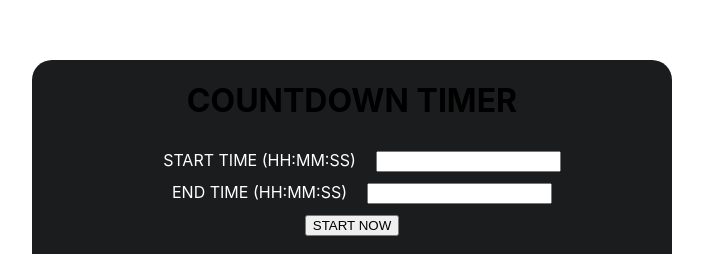
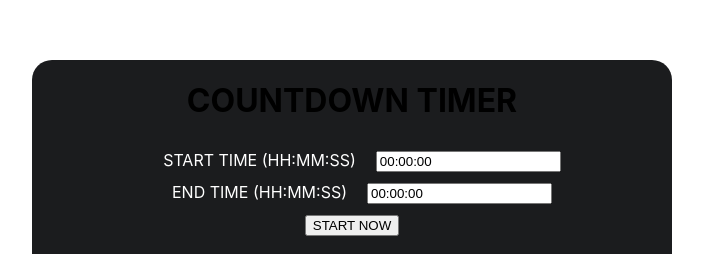
Before and after one commit to saifur111/Timer-App, a React (Create React App) app: page / in a window 1280 px wide. Shown: the part 140-394 px from the top of the page, without its empty margins (288-991 px from the left). Built offline with nearby package versions, Linux system fonts and the light colour scheme.

Commit message:
Components & containers updates 3rd time

```diff
--- a/src/components/InputForm.js
+++ b/src/components/InputForm.js
@@ -5,21 +5,22 @@ class InputForm extends Component {
   constructor(props) {
     super(props);
     this.state = {
-      start: "",
-      end: ""
+      start: "00:00:00",
+      end: "00:00:00"
     };
   }
   //Input Change Handler Function
   handleInputChange = event => {
     this.setState({ [event.target.name]: event.target.value });
   };
-  // Input Field Validate Here
+  // Input Field Validate Here By RegExp for 24 Hours Minute Second
   validateInput = input => {
     const regex = new RegExp(
       "^([0-1][0-9]|[2][0-3]):([0-5][0-9]):([0-5][0-9])$"
     );
     return regex.test(input);
   };
+
   //   Handle START NOW Button by startCountdown Function
   startCountdown = () => {
     let { setTime, setMsg, timer, setTimer } = this.props;
@@ -54,7 +55,7 @@ class InputForm extends Component {
         setTimer(newTimer);
       }
     } else {
-      setMsg("Please check your time format");
+      setMsg("Invalid Time Format");
     }
   };
   render() {
@@ -62,11 +63,11 @@ class InputForm extends Component {
       <div className="Form">
         <div style={{ margin: "10px" }}>
           <label className="Label">START TIME (HH:MM:SS)</label>
-          <input type="text" onChange={this.handleInputChange} name="start" />
+          <input type="text" value={this.state.start} onChange={this.handleInputChange} name="start" />
         </div>
         <div style={{ margin: "10px" }}>
           <label className="Label">END TIME (HH:MM:SS)</label>
-          <input type="text" onChange={this.handleInputChange} name="end" />
+          <input type="text" value={this.state.end} onChange={this.handleInputChange} name="end" />
         </div>
         <button onClick={this.startCountdown}>START NOW</button>
       </div>
--- a/src/containers/Input.js
+++ b/src/containers/Input.js
@@ -1,6 +1,7 @@
 import InputForm from "../components/InputForm";
 import { connect } from "react-redux";
 import { setMessage, setTimer, setTime } from "../redux/actions";
+
 const mapStateToProps = state => {
   return { secondsLeft: state.timer.secondsLeft, timer: state.timer.timer };
 };
--- a/src/containers/View.js
+++ b/src/containers/View.js
@@ -10,6 +10,7 @@ const mapStateToProps = state => {
     timer: state.timer.timer
   };
 };
+
 const mapDispatchToProps = dispatch => {
   return {
     setMsg: message => dispatch(setMessage(message)),
```
